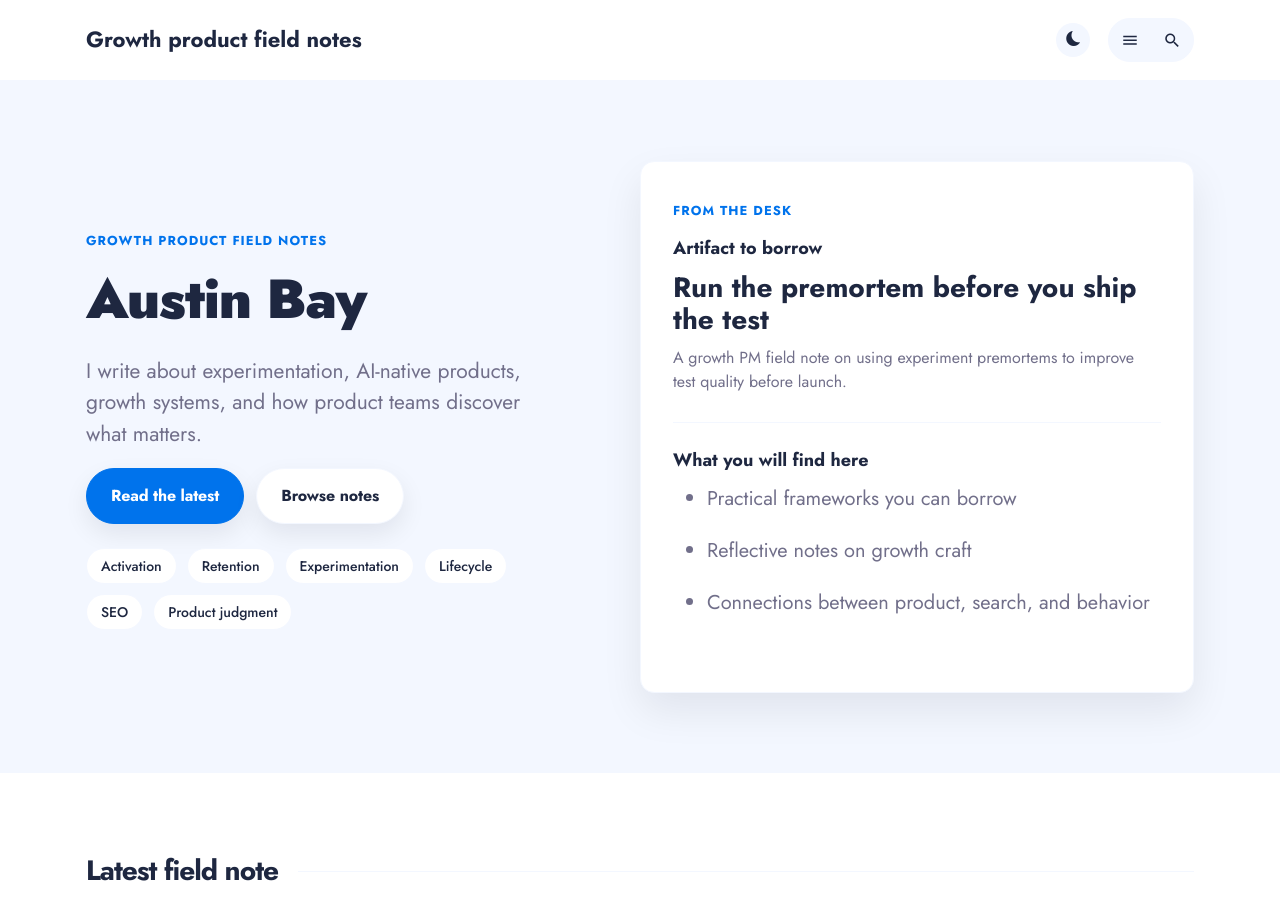
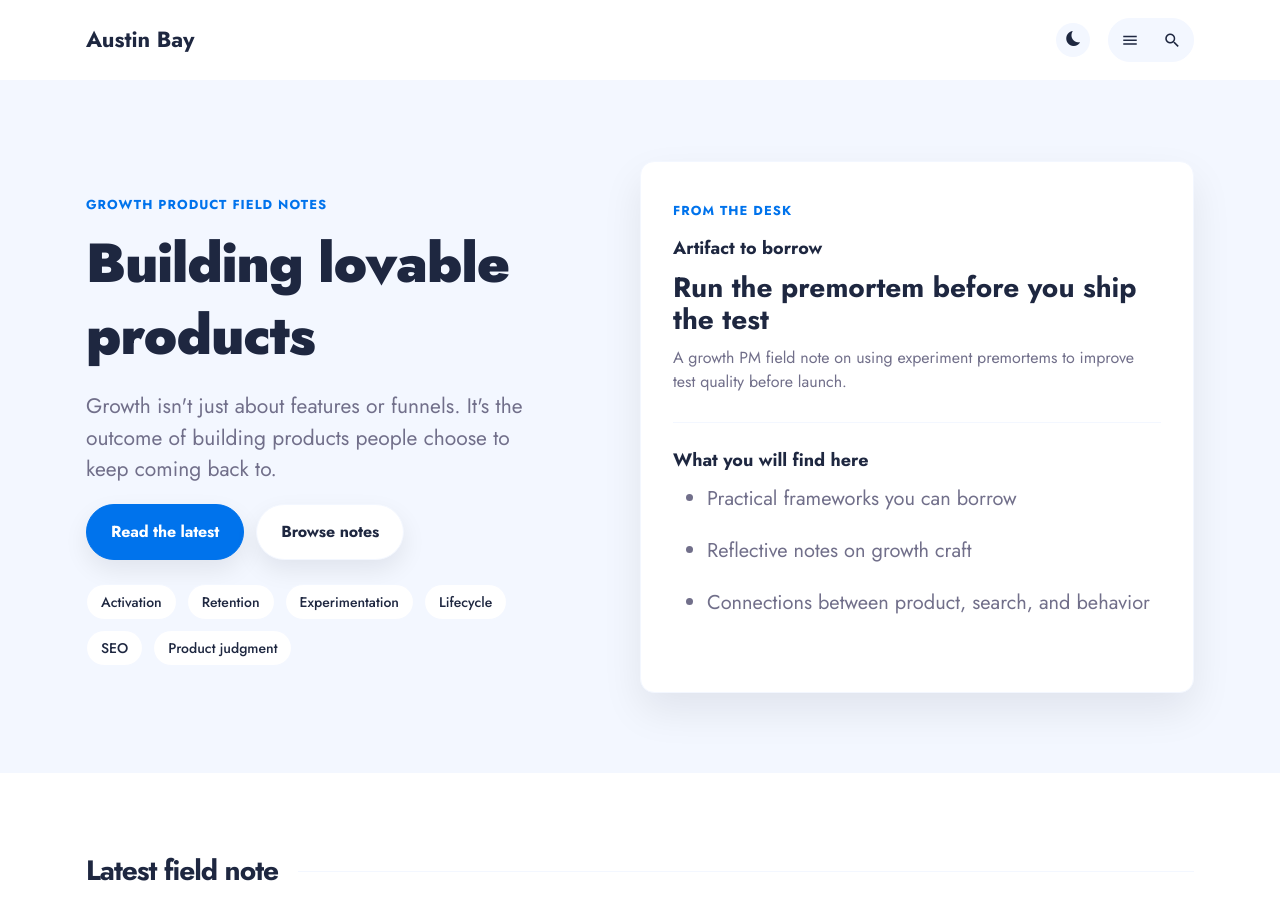
Before and after one commit to austinjbay/austinjbay.github.io, a Jekyll site: the page built from index.md, in a window 1280 px wide and 900 px high. Built offline with Jekyll 4.4.1, drawn with Linux system fonts in a browser that asks for light colours; nearby versions of some CDN libraries.

Commit message:
Refine homepage hero description

```diff
--- a/_config.yml
+++ b/_config.yml
@@ -4,7 +4,7 @@
 url: "https://austinjbay.com"
 
 header:
-  header__title: Growth product field notes
+  header__title: Austin Bay
 
 author:
   author__name: Austin Bay
@@ -12,8 +12,8 @@
   author__avatar: /assets/images/Headshot2.jpg
 
 hero:
-  hero__title: Austin Bay
-  hero__description: I write about experimentation, AI-native products, growth systems, and how product teams discover what matters.
+  hero__title: Building lovable products
+  hero__description: Growth isn't just about features or funnels. It's the outcome of building products people choose to keep coming back to.
 
 social:
 - {icon: "ion-logo-linkedin", link: "https://www.linkedin.com/in/austin-bay-2763a918/"}
```
